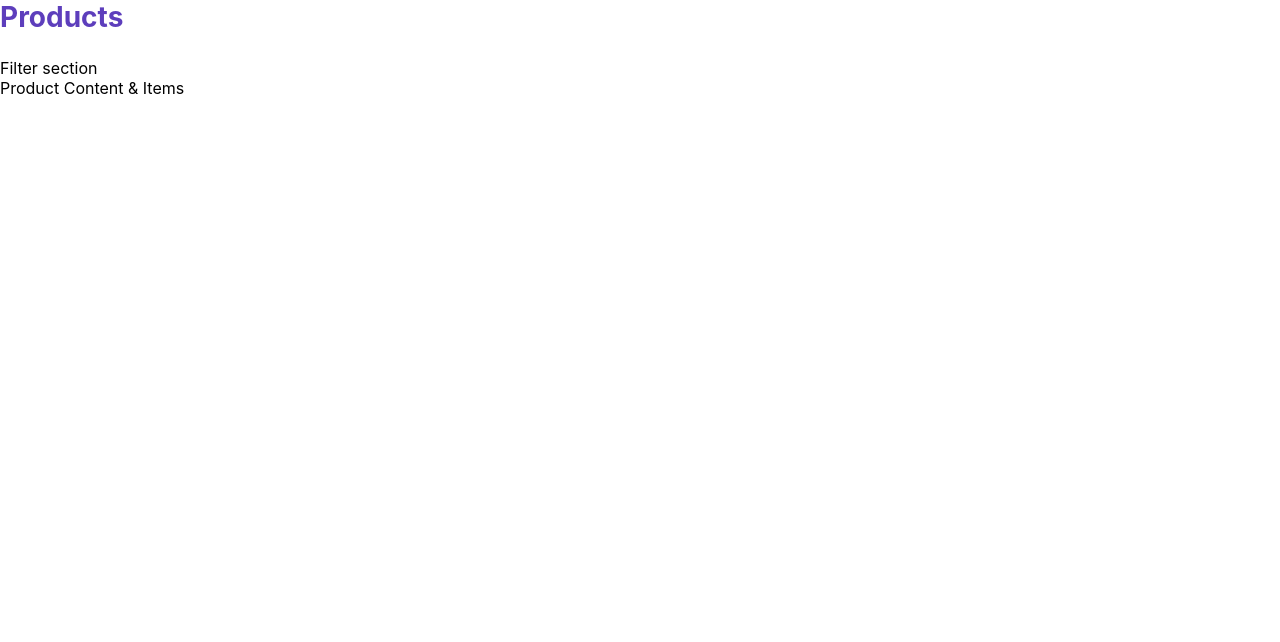
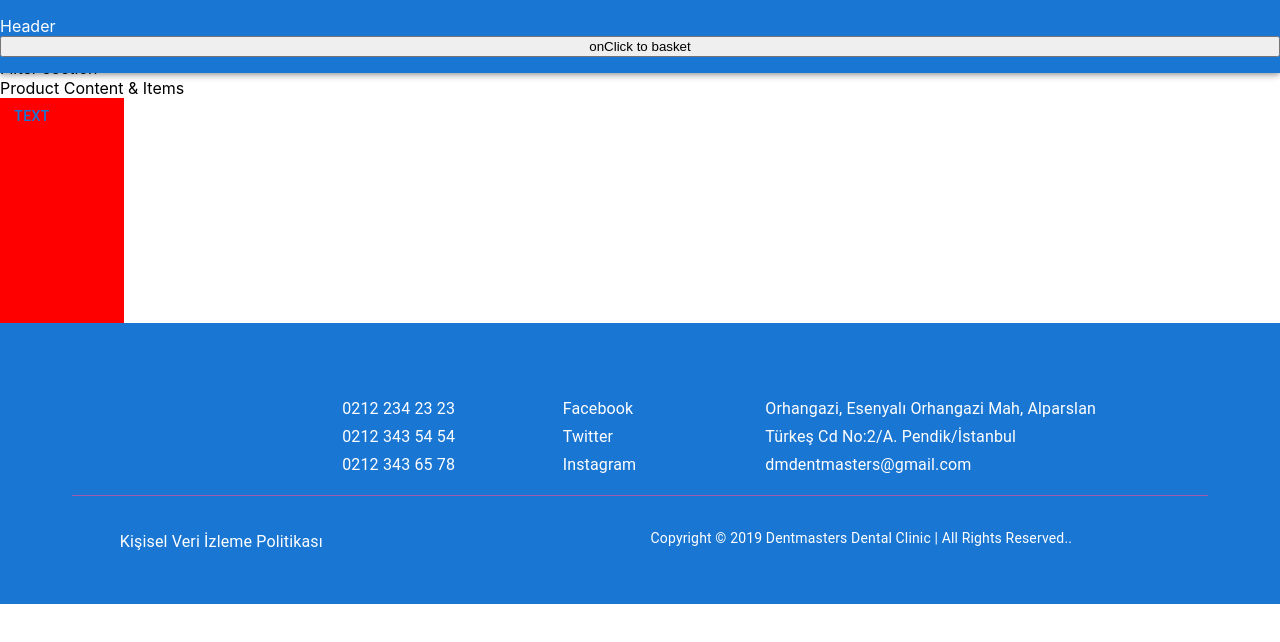
Before and after one commit to zeynepdundar/online-market, a React (Create React App) app: page / in a window 1280 px wide. Shown: the top 642 px of the page. Built offline with nearby package versions, Linux system fonts and the light colour scheme.

Commit message:
Add mui ui library

```diff
--- a/package.json
+++ b/package.json
@@ -3,6 +3,10 @@
   "version": "0.1.0",
   "private": true,
   "dependencies": {
+    "@emotion/react": "^11.10.5",
+    "@emotion/styled": "^11.10.5",
+    "@mui/material": "^5.10.13",
+    "@mui/styled-engine-sc": "^5.10.6",
     "@reduxjs/toolkit": "^1.9.0",
     "@testing-library/jest-dom": "^5.16.5",
     "@testing-library/react": "^13.4.0",
--- a/src/App.tsx
+++ b/src/App.tsx
@@ -1,10 +1,13 @@
-import React from "react";
-import "./App.css";
 import Layout from "./components/Layout/Layout";
 import Products from "./components/Shop/Products";
+import "./App.css";
 
 function App() {
-  return <Products />;
+  return (
+    <Layout>
+      <Products />
+    </Layout>
+  );
 }
 
 export default App;
--- /dev/null
+++ b/src/components/Layout/Footer/Footer.tsx
@@ -0,0 +1,106 @@
+import Container from "@mui/material/Container";
+import Typography from "@mui/material/Typography";
+import Link from "@mui/material/Link";
+import * as React from "react";
+import Box from "@mui/material/Box";
+import Grid from "@mui/material/Grid";
+import Divider from "@mui/material/Divider";
+import logo from "../../../assets/images/amber-logo.png";
+
+function Copyright() {
+  return (
+    <Typography variant="body2" color="white" align="center">
+      {"Copyright © "}
+      <Link color="inherit" sx={{ textDecoration: "none" }}>
+        2019 Dentmasters Dental Clinic | All Rights Reserved.
+      </Link>
+      {"."}
+    </Typography>
+  );
+}
+
+export default function Footer() {
+  const title = "Footer";
+  const description = "Something here to give the footer a purpose!";
+
+  return (
+    <Box
+      component="footer"
+      sx={{
+        bgcolor: "primary.main",
+        py: 6,
+        flexGrow: 1,
+        bottom: "0",
+      }}
+    >
+      <Grid
+        container
+        spacing={3}
+        sx={{
+          color: "white",
+          alignItems: "center",
+          maxWidth: "95%",
+          margin: "auto",
+        }}
+      >
+        <Grid item xs={2}>
+          <Typography variant="body1" align="center" gutterBottom></Typography>
+        </Grid>
+        <Grid item xs={3}>
+          <Typography variant="subtitle1" align="center" component="p">
+            0212 234 23 23
+          </Typography>
+          <Typography variant="subtitle1" align="center" component="p">
+            0212 343 54 54
+          </Typography>
+          <Typography variant="subtitle1" align="center" component="p">
+            0212 343 65 78
+          </Typography>
+        </Grid>
+        <Grid item xs={2}>
+          <Typography variant="subtitle1" component="div">
+            Facebook
+          </Typography>
+          <Typography variant="subtitle1" component="div">
+            Twitter
+          </Typography>
+          <Typography variant="subtitle1" component="div">
+            Instagram
+          </Typography>
+        </Grid>
+        <Grid item xs={4}>
+          <Typography variant="subtitle1" component="p">
+            Orhangazi, Esenyalı Orhangazi Mah, Alparslan Türkeş Cd No:2/A.
+            Pendik/İstanbul
+          </Typography>
+          <Typography variant="subtitle1" component="p">
+            dmdentmasters@gmail.com
+          </Typography>
+        </Grid>
+      </Grid>
+      <Divider sx={{ bgcolor: "secondary.light", mx: 9, my: 2 }} />
+      <Grid
+        container
+        spacing={2}
+        sx={{
+          maxWidth: "100%",
+          margin: "auto",
+        }}
+      >
+        <Grid item xs={4}>
+          <Typography
+            variant="subtitle1"
+            align="center"
+            component="p"
+            color="white"
+          >
+            Kişisel Veri İzleme Politikası
+          </Typography>
+        </Grid>
+        <Grid item xs={8}>
+          <Copyright />
+        </Grid>
+      </Grid>
+    </Box>
+  );
+}
--- a/src/components/Layout/Layout.tsx
+++ b/src/components/Layout/Layout.tsx
@@ -1,10 +1,16 @@
+import Footer from "./Footer/Footer";
 import MainNavigation from "./MainNavigation/MainNavigation";
 
-const Layout: React.FC = (props: any) => {
+type LayoutProps = {
+  children: React.ReactNode;
+};
+
+const Layout: React.FC<LayoutProps> = ({ children }) => {
   return (
     <>
-      <MainNavigation onShowBasket={props.onShowBasket} />
-      <main>{props.children}</main>
+      <MainNavigation onShowBasket={true} />
+      <main>{children}</main>
+      <Footer></Footer>
     </>
   );
 };
--- a/src/components/Layout/MainNavigation/MainNavigation.tsx
+++ b/src/components/Layout/MainNavigation/MainNavigation.tsx
@@ -1,10 +1,13 @@
+import NavbarContainer from "../../UI/NavbarContainer";
 import HeaderBasketButton from "../HeaderBasketButton/HeaderBasketButton";
 
 const MainNavigation = (props: any) => {
   return (
-    <header>
-      Header <HeaderBasketButton />
-    </header>
+    <>
+      <NavbarContainer>
+        Header <HeaderBasketButton />
+      </NavbarContainer>
+    </>
   );
 };
 
--- a/src/components/Shop/Products.tsx
+++ b/src/components/Shop/Products.tsx
@@ -1,6 +1,9 @@
 import React, { useState } from "react";
+import Card from "../UI/Card";
 import H4 from "../UI/H4";
+import NavbarContainer from "../UI/NavbarContainer";
 import ProductList from "./ProductList";
+import Button from "@mui/material/Button";
 
 const Products: React.FC = () => {
   const [searchedTournamentName, setSearchedTournamentName] = useState("");
@@ -10,6 +13,9 @@ const Products: React.FC = () => {
       <H4>Products</H4>
       <section>Filter section</section>
       <ProductList />
+      <Card>
+        <Button variant="text">Text</Button>
+      </Card>
     </>
   );
 };
--- a/src/components/UI/Card.ts
+++ b/src/components/UI/Card.ts
@@ -1,13 +1,11 @@
-import { render } from 'react-dom';
-import styled from 'styled-components';
-import theme from '../../theme';
+import { styled } from "@mui/system";
+import theme from "../../theme";
+import Box from "@mui/material/Box";
+const StyledCard = styled(Box, { name: "StyledCard", slot: "Wrapper" })({
+  width: 124,
+  height: 225,
+  background: "red",
+  borderRadius: 0,
+});
 
-const Card = styled.div`
-  width: 286px;
-  background: ${theme.palette.background.base};
-  border: 1px solid ${theme.palette.background.base};
-  border-radius: ${theme.borderRadius};
-  padding: ${theme.spacing(2)};
-`;
-
-export default Card;
+export default StyledCard;
--- /dev/null
+++ b/src/components/UI/NavbarContainer.ts
@@ -0,0 +1,22 @@
+import { styled } from "@mui/system";
+import theme from "../../theme";
+import AppBar from "@mui/material/AppBar";
+
+// const NavbarContainer = styled.nav`
+//   align-items: center;
+//   display: flex;
+//   flex-flow: row nowrap;
+//   background: ${theme.palette.primary.main};
+//   height: 56px;
+//   padding: 0 30px;
+// `;
+
+const NavbarContainer = styled(AppBar)(({ theme, ...props }) => ({
+  backgroundColor: theme.palette.primary,
+  position: "fixed",
+  color: theme.palette.primary,
+  paddingTop: theme.spacing(2),
+  paddingBottom: theme.spacing(2),
+}));
+
+export default NavbarContainer;
```
Also changed, not shown: 1 other file (tests, documents, lock files or other folders).
